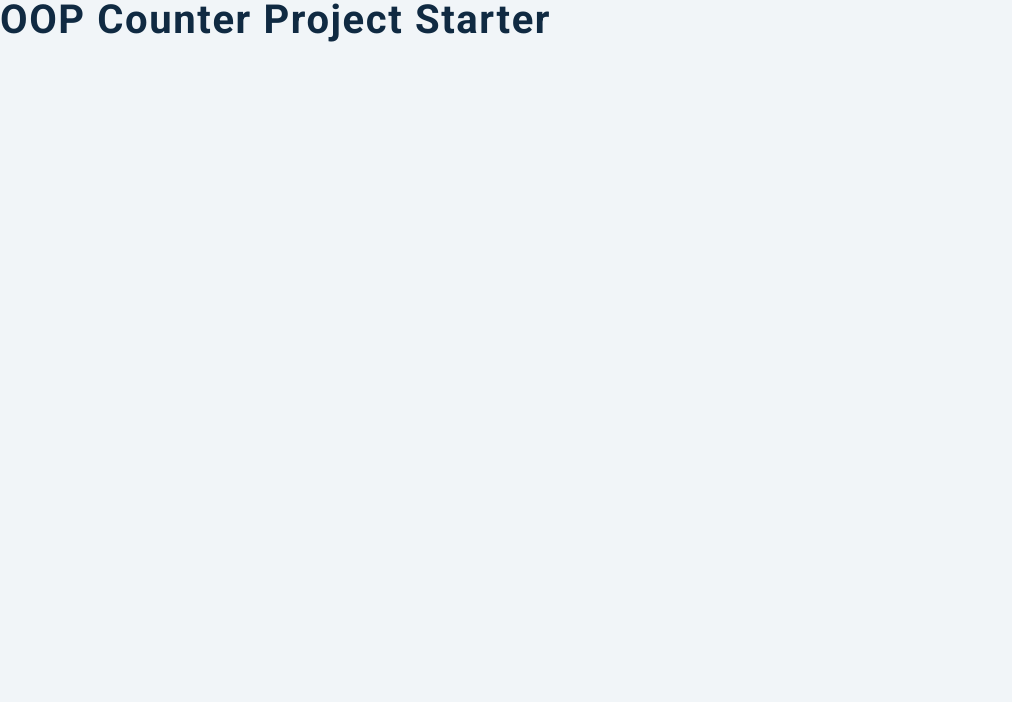
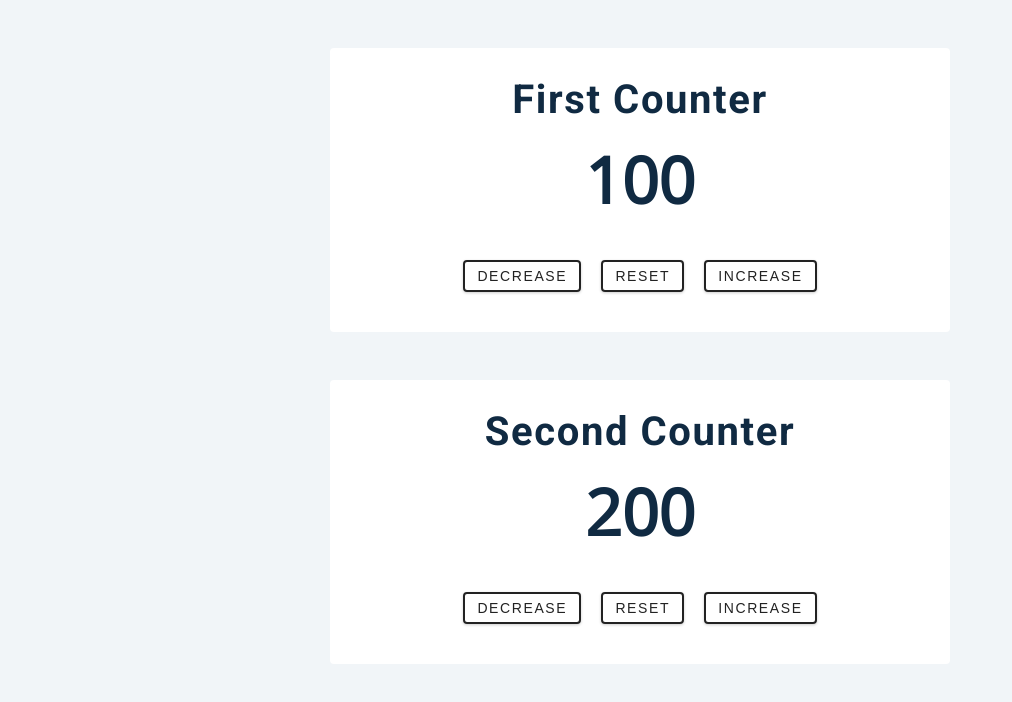
Before and after one commit to DrakeAlia/js-two-counters, a plain HTML site: page index.html in a window 1280 px wide. Shown: the whole page, without its empty margins (0-1012 px from the left). Drawn offline with nearby package versions, Linux system fonts and the light colour scheme.

Commit message:
added functionality to index.html and app.class.js files, using class function for the js portion of this project

```diff
--- /dev/null
+++ b/app-class.js
@@ -0,0 +1,50 @@
+function getElement(selection) {
+    const element = document.querySelector(selection)
+    if (element) {
+        return element
+    }
+    throw new Error(
+        `Please check "${selection}" selector, no such
+        element exists here`
+    )
+}
+
+class Counter {
+    constructor(element, value) {
+        this.counter = element
+        this.value = value
+        this.resetBtn = element.querySelector('.reset')
+        this.increaseBtn = element.querySelector('.increase')
+        this.decreaseBtn = element.querySelector('.decrease')
+        this.valueDOM = element.querySelector('.value')
+        // texContent represents the text content of the node and its descendants.
+        this.valueDOM.textContent = this.value
+        // The bind() method creates a new function that, when called, has its this keyword set to the
+        // provided value, with a given sequence of arguments preceding any provided when
+        // the new function is called.
+        this.increase = this.increase.bind(this)
+        this.decrease = this.decrease.bind(this)
+        this.reset = this.reset.bind(this)
+        // sets up a function that will be called whenever the specified event is
+        // delivered to the target.
+        this.increaseBtn.addEventListener('click', this.increase)
+        this.decreaseBtn.addEventListener('click', this.decrease)
+        this.resetBtn.addEventListener('click', this.reset)
+    }
+    // when the buttons are clicked on
+    increase() {
+        this.value++
+        this.valueDOM.textContent = this.value
+    }
+    decrease() {
+        this.value--
+        this.valueDOM.textContent = this.value
+    }
+    reset() {
+        this.value = 0
+        this.valueDOM.textContent = this.value
+    }
+}
+
+const firstCounter = new Counter(getElement('.first-counter'), 100)
+const secondCounter = new Counter(getElement('.second-counter'), 200)
--- a/index.html
+++ b/index.html
@@ -7,7 +7,26 @@
     <link rel="stylesheet" href="styles.css" />
   </head>
   <body>
-    <h2>OOP counter project starter</h2>
-    <script src="app.js"></script>
+    <!-- first counter -->
+    <div class="container first-counter">
+        <h2>first counter</h2>
+        <span class="value">0</span>
+        <div class="button-container">
+          <button class="btn decrease">decrease</button>
+          <button class="btn reset">reset</button>
+          <button class="btn increase">increase</button>
+        </div>
+    </div>
+    <!-- second counter -->
+    <div class="container second-counter">
+    <h2>second counter</h2>
+    <span class="value">0</span>
+        <div class="button-container">
+          <button class="btn decrease">decrease</button>
+          <button class="btn reset">reset</button>
+          <button class="btn increase">increase</button>
+        </div>
+    </div>
+    <script src="app-class.js"></script>
   </body>
 </html>
```
Also changed, not shown: app-proto.js (added), app.js (deleted).
